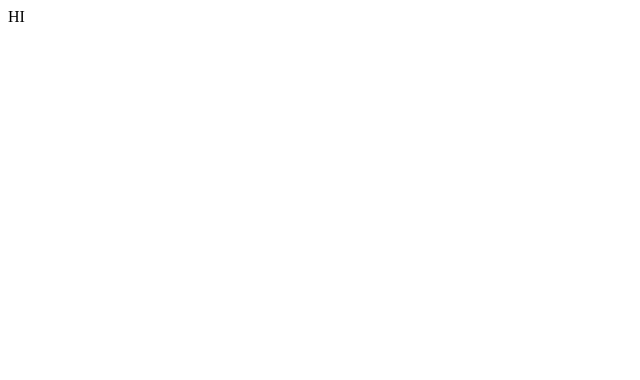
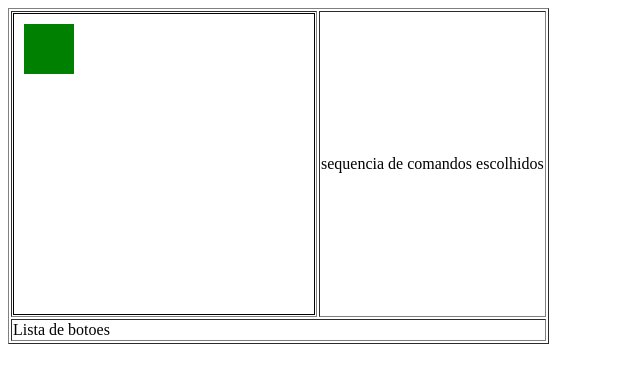
Before and after one commit to rafaelgmotta/rafaelgmotta.github.io, a plain HTML site: page index.html in a window 1280 px wide. Shown: the whole page, without its empty margins (0-640 px from the left). Drawn offline with Linux system fonts and the light colour scheme.

Commit message:
estrutura inicial

```diff
--- a/index.html
+++ b/index.html
@@ -1,5 +1,25 @@
 <html>
+<head>
+  <script type="text/javascript" src="script.js"></script>
+</head>
 <body>
-HI
+  <table border=1>
+    <tr><td>
+      <canvas id="canvas" width="300" height="300" style="border:1px solid #000000;">
+        An alternative text describing what your canvas displays.
+      </canvas>
+    </td>
+    <td>
+      sequencia de comandos escolhidos
+    </td>
+  </tr>
+  <tr>
+    <td colspan="2">
+      Lista de botoes
+    </td>
+  </tr>
+  </table>
+
+<script>init();</script>
 </body>
 </html>
--- /dev/null
+++ b/script.js
@@ -0,0 +1,8 @@
+console.log("via script");
+
+function init(){
+  var canvas = document.getElementById('canvas');
+  var ctx = canvas.getContext('2d');
+  ctx.fillStyle = 'green';
+  ctx.fillRect(10, 10, 50, 50);
+}
```
